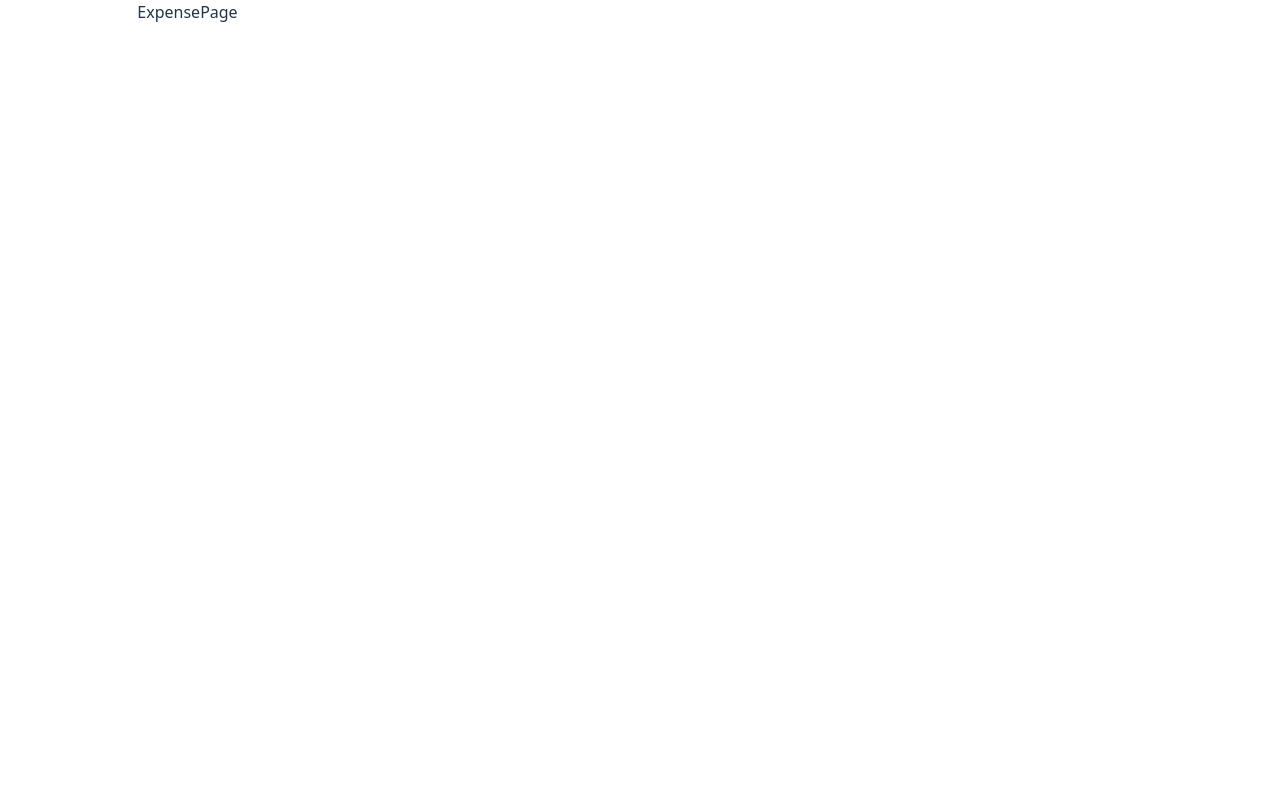
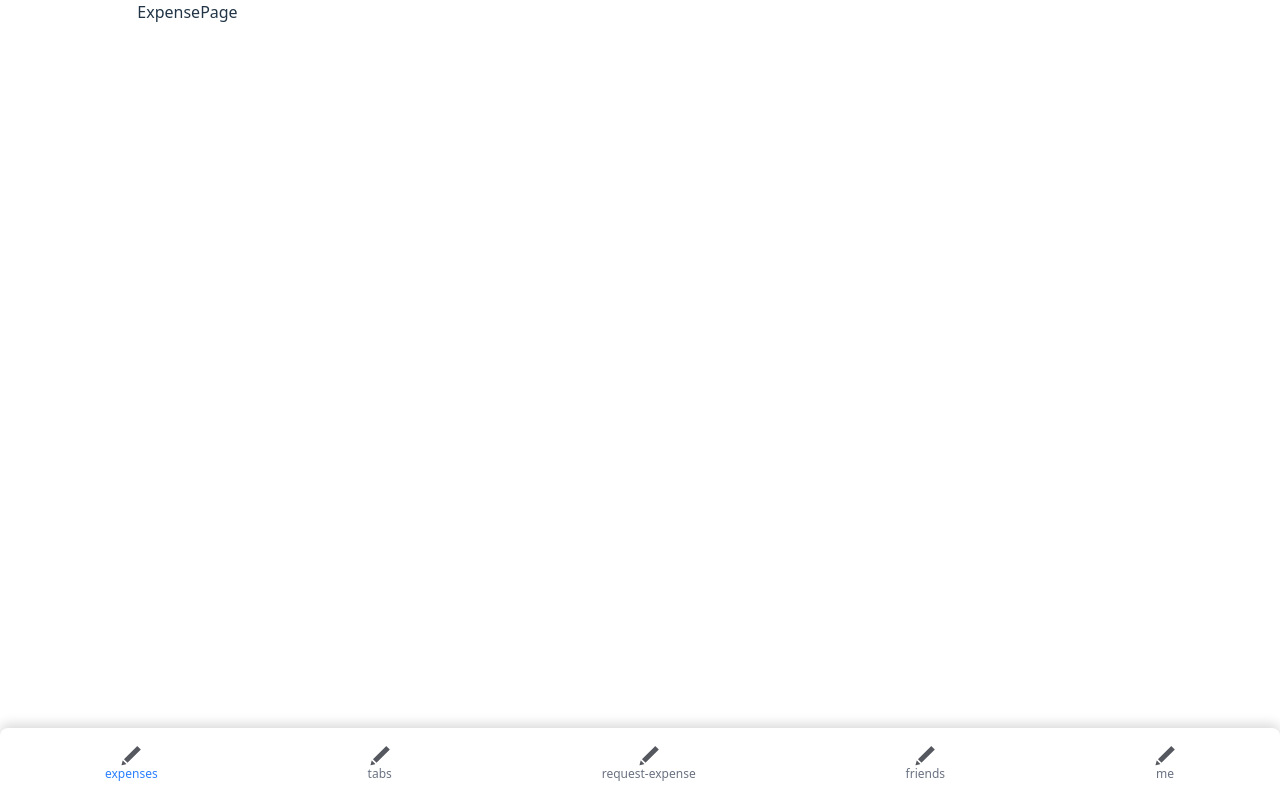
Before and after one commit to eddydpan/keepingtabs, a React (Vite) app in the folder keepingtabs-app/: page / in a window 1280 px wide. Built offline with nearby package versions, Linux system fonts and the light colour scheme.

Commit message:
add router link to nav bar (nav wip)

```diff
--- a/keepingtabs-app/src/components/NavBar.tsx
+++ b/keepingtabs-app/src/components/NavBar.tsx
@@ -1,5 +1,6 @@
 // import React from "react"
 import { useState } from 'react';
+import {Link} from 'react-router-dom';
 import EditIcon from '../assets/edit-icon.svg';
 
 
@@ -7,10 +8,10 @@ import EditIcon from '../assets/edit-icon.svg';
 const NavButton = ({ text, icon, active, onClick }: { text: string, icon: string, active: boolean, onClick: () => void }) => {
     return (
         <>
-            <div onClick={onClick} className='flex flex-col items-center justify-center'>
+            <Link to={`/${text}`} onClick={onClick} className='flex flex-col items-center justify-center'>
                 <img className={`"w-4" ${active ? 'text-blue-500' : 'text-gray-500'}`} src={icon} />
                 <p className={`text-xs ${active ? 'text-blue-500' : 'text-gray-500'}`}>{text}</p>
-            </div>
+            </Link>
         </>
     )
 }
@@ -24,7 +25,7 @@ const NavBar = () => {
             <div className="min-w-screen min-h-18 bg-[#FFFFFF] shadow-[0_-4px_12px_rgba(0,0,0,0.15)] flex flex-row justify-around items-center rounded-t-lg text-xs">
                 <NavButton text="expenses" icon={EditIcon} active={active === "expenses"} onClick={() => setActive("expenses")} />
                 <NavButton text="tabs" icon={EditIcon} active={active === "tabs"} onClick={() => setActive("tabs")} />
-                <NavButton text="request expenses" icon="" active={active === "request-expenses"} onClick={() => setActive("request-expenses")} />
+                <NavButton text="request-expense" icon={EditIcon} active={active === "request-expense"} onClick={() => setActive("request-expense")} />
                 <NavButton text="friends" icon={EditIcon} active={active === "friends"} onClick={() => setActive("friends")} />
                 <NavButton text="me" icon={EditIcon} active={active === "me"} onClick={() => setActive("me")} />
             </div>
--- a/keepingtabs-app/src/features/expenses/ExpensePage.tsx
+++ b/keepingtabs-app/src/features/expenses/ExpensePage.tsx
@@ -1,8 +1,15 @@
-import React from 'react'
+// import React from 'react'
+import NavBar from '../../components/NavBar'
 
 const ExpensePage = () => {
   return (
-    <div>ExpensePage</div>
+    <>
+      <div>ExpensePage</div>
+      <div className='absolute bottom-0 left-0'>
+        <NavBar />
+      </div>
+    </>
+
   )
 }
 
--- a/keepingtabs-app/src/features/friends/FriendsPage.tsx
+++ b/keepingtabs-app/src/features/friends/FriendsPage.tsx
@@ -1,8 +1,15 @@
-import React from 'react'
+// import React from 'react'
+import NavBar from "../../components/NavBar"
+
 
 const FriendsPage = () => {
   return (
+    <>
     <div>FriendsPage</div>
+    <div className='absolute bottom-0 left-0'>
+        <NavBar />
+    </div>
+    </>
   )
 }
 
--- a/keepingtabs-app/src/features/me/MePage.tsx
+++ b/keepingtabs-app/src/features/me/MePage.tsx
@@ -1,8 +1,14 @@
-import React from 'react'
+// import React from 'react'
+import NavBar from '../../components/NavBar'
 
 const MePage = () => {
   return (
-    <div>MePage</div>
+    <>
+      <div>MePage</div>
+      <div className='absolute bottom-0 left-0'>
+        <NavBar />
+      </div>
+    </>
   )
 }
 
--- a/keepingtabs-app/src/features/request-expense/RequestExpensePage.tsx
+++ b/keepingtabs-app/src/features/request-expense/RequestExpensePage.tsx
@@ -1,4 +1,4 @@
-import React from 'react'
+// import React from 'react'
 
 const RequestExpensePage = () => {
   return (
--- a/keepingtabs-app/src/features/tabs/TabsPage.tsx
+++ b/keepingtabs-app/src/features/tabs/TabsPage.tsx
@@ -1,8 +1,14 @@
-import React from 'react'
+// import React from 'react'
+import NavBar from '../../components/NavBar'
 
 const TabsPage = () => {
   return (
-    <div>TabsPage</div>
+    <>
+      <div>TabsPage</div>
+      <div className='absolute bottom-0 left-0'>
+          <NavBar />
+      </div>
+    </>
   )
 }
 
```
